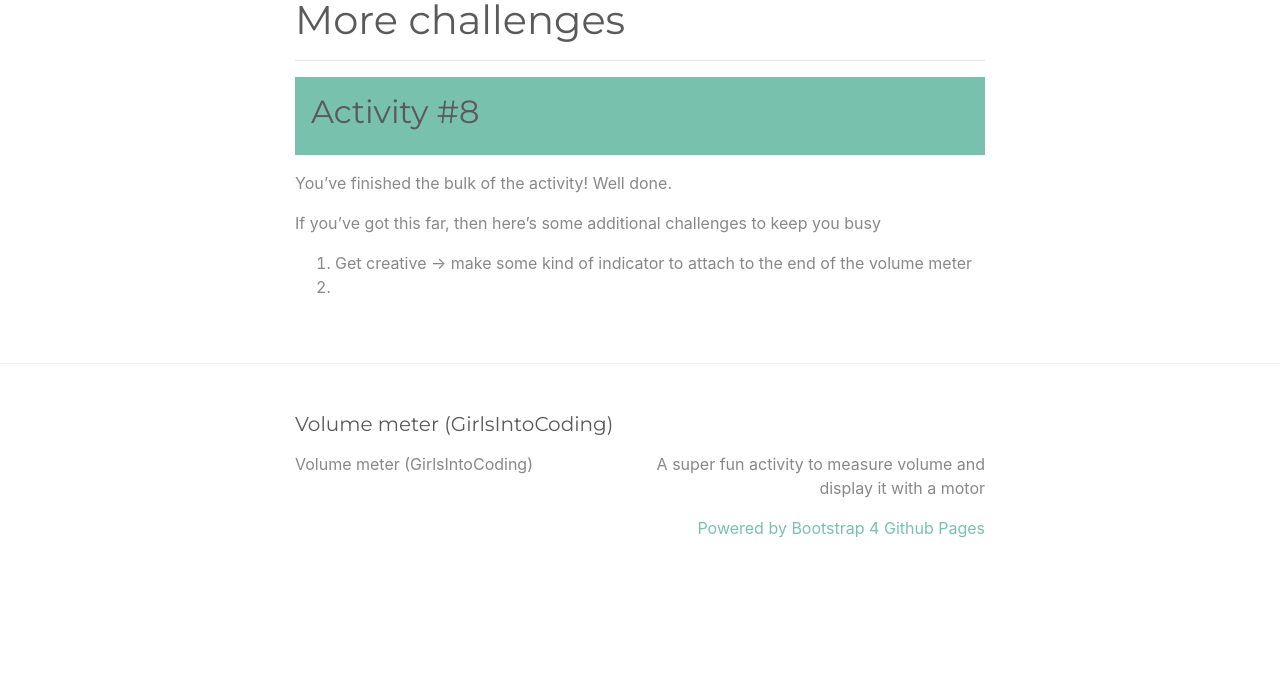
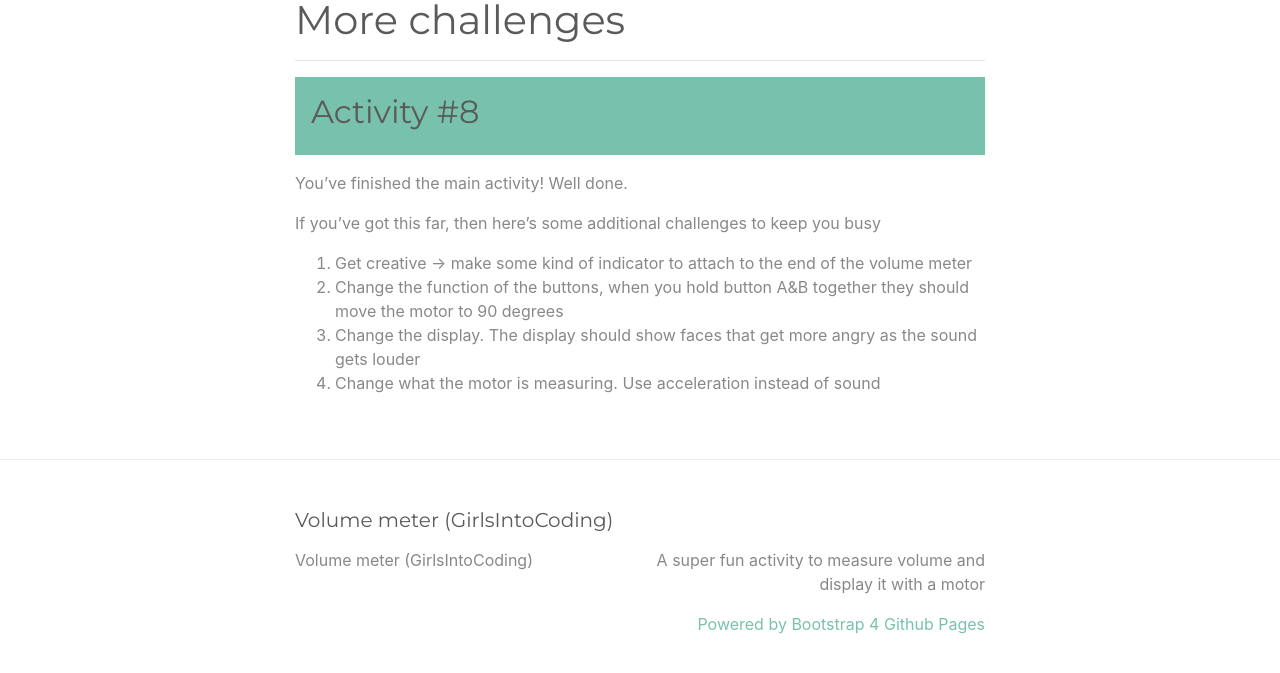
Before and after one commit to meisben/girlsIntoCoding-microbitVolumeMeter, a Jekyll site: the page built from index.md, in a window 1280 px wide and 900 px high, scrolled down 14104 px, cut to the strip 200-873 px from the top of the window. Built offline with Jekyll 4.4.1, drawn with Linux system fonts in a browser that asks for light colours; before the commit the page ends 14908 px from its top, so only the background shows below that.

Commit message:
Update index.md

```diff
--- a/index.md
+++ b/index.md
@@ -439,9 +439,11 @@ Challenge!: Try and reverse the direction yourself without looking at the code b
 
 <!--Comment: Back to markdown -->
 
-You've finished the bulk of the activity! Well done.
+You've finished the main activity! Well done.
 
 If you've got this far, then here's some additional challenges to keep you busy
 
 1. Get creative -> make some kind of indicator to attach to the end of the volume meter
-2.
+2. Change the function of the buttons, when you hold button A&B together they should move the motor to 90 degrees
+3. Change the display. The display should show faces that get more angry as the sound gets louder
+4. Change what the motor is measuring. Use acceleration instead of sound
```
